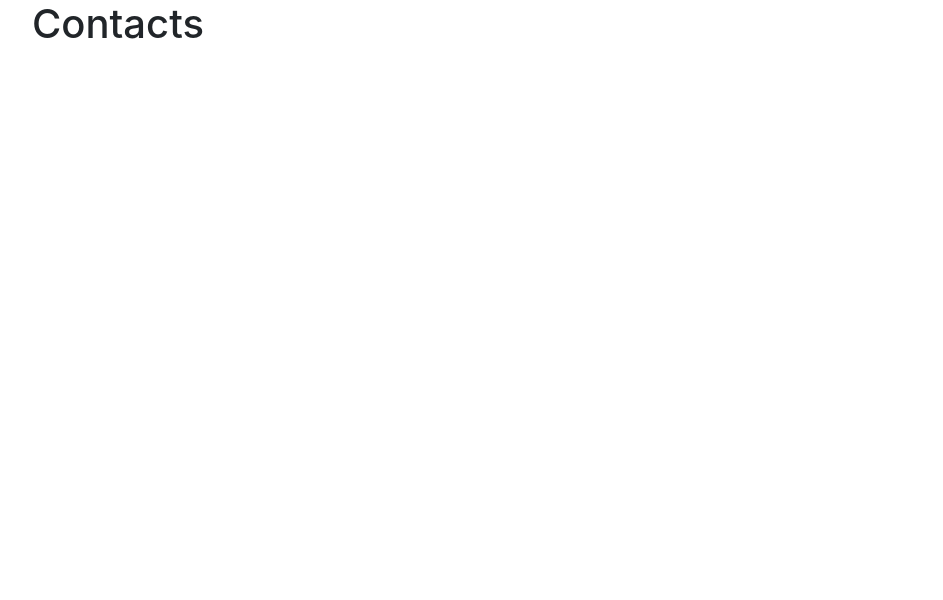
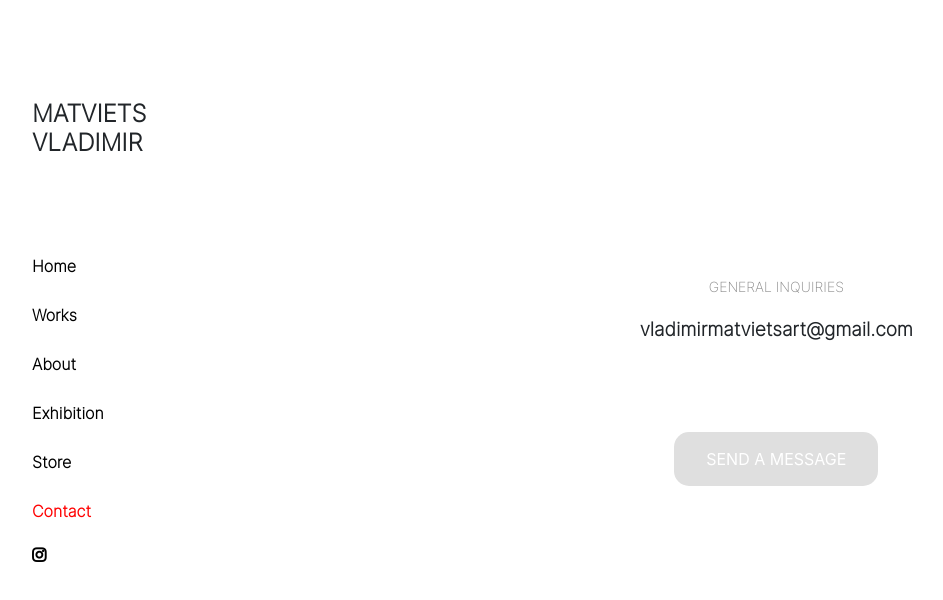
Before and after one commit to kononiaka/matviets-react-app, a React (Create React App) app: page /contact in a window 1280 px wide. Shown: the top 600 px of the page, without its empty margins (32-975 px from the left). Built offline with nearby package versions, Linux system fonts and the light colour scheme.

Commit message:
basics done

```diff
--- a/src/App.css
+++ b/src/App.css
@@ -1,3 +1,7 @@
+.background {
+  background-image: url("./img/no_img_works.jpg");
+  height: 100vh;
+}
 @media (max-width: 2048px) {
   .container-custom {
     margin: 0 auto;
--- a/src/App.js
+++ b/src/App.js
@@ -7,7 +7,7 @@ import { Route, Switch } from "react-router";
 import Works from "./components/works/Works";
 import About from "./components/about/About";
 import Exhibition from "./components/exhibition/Exhibition";
-import Store from "./components/store/store";
+import Store from "./components/store/Store";
 import Contacts from "./components/contacts/Contacts";
 class App extends Component {
   state = {
--- a/src/components/about/About.jsx
+++ b/src/components/about/About.jsx
@@ -1,5 +1,6 @@
 import React from "react";
 import { Link } from "react-router-dom";
+import Img from "../../img/no_img_works.jpg";
 
 const About = () => {
   return (
@@ -40,8 +41,11 @@ const About = () => {
             <i className="fab fa-instagram"></i>
           </Link>
         </div>
-        <div className="col">
-          <h3>TEXT</h3>
+        <div className="works-img col">
+          <img src={Img} alt="" />
+          <h6 className="works-text">
+            Sorry. This content is currently unavailable
+          </h6>
         </div>
       </div>
     </>
--- /dev/null
+++ b/src/components/contacts/Contacts.css
@@ -0,0 +1,37 @@
+h6 {
+  font-family: "Sacramento";
+}
+
+.text-container {
+  display: flex;
+  align-items: center;
+  justify-content: center;
+  flex-direction: column;
+}
+.general-inquriries {
+  font-size: 14px;
+  color: #848484;
+}
+.general-inquriries-mail {
+  margin-top: 15px;
+  font-size: 19px;
+  font-weight: 600;
+}
+.message-send {
+  margin-top: 82px;
+  background-color: #dfdfdf;
+  border: none;
+  color: white;
+  padding: 15px 32px;
+  text-align: center;
+  text-decoration: none;
+  display: inline-block;
+  font-size: 16px;
+  border-radius: 15px;
+  text-transform: uppercase;
+  transition: all 0.6s;
+}
+
+.message-send:hover {
+  background-color: #acaaaa;
+}
--- a/src/components/contacts/Contacts.jsx
+++ b/src/components/contacts/Contacts.jsx
@@ -1,7 +1,60 @@
 import React from "react";
+import { Link } from "react-router-dom";
+import "./Contacts.css";
 
 const Contacts = () => {
-  return <h1>Contacts</h1>;
+  return (
+    <>
+      <div className="row">
+        <div className="col-2">
+          <h4 className="header">MATVIETS VLADIMIR</h4>
+        </div>
+      </div>
+      <div className="row">
+        <div className="nav flex-column сol-5">
+          <Link className="nav-link-custom  " to="/" href="#" alt="1">
+            Home
+          </Link>
+
+          <Link className="nav-link-custom" to="/works" href="#" alt="1">
+            Works
+          </Link>
+
+          <Link className="nav-link-custom " to="/about" href="#" alt="1">
+            About
+          </Link>
+
+          <Link className="nav-link-custom" to="/exhibition" href="#" alt="1">
+            Exhibition
+          </Link>
+
+          <Link className="nav-link-custom" to="/store" href="#" alt="1">
+            Store
+          </Link>
+          <Link
+            className="nav-link-custom active"
+            to="/contact"
+            href="#"
+            alt="1">
+            Contact
+          </Link>
+          <Link
+            className="nav-link-custom"
+            to="https://www.facebook.com/vladimir.kononiaka"
+            href="#">
+            <i className="fab fa-instagram"></i>
+          </Link>
+        </div>
+        <div className="col text-container">
+          <h6 className="general-inquriries">GENERAL INQUIRIES</h6>
+          <h6 className="general-inquriries-mail">
+            vladimirmatvietsart@gmail.com
+          </h6>
+          <button className="message-send">Send a message</button>
+        </div>
+      </div>
+    </>
+  );
 };
 
 export default Contacts;
--- a/src/components/exhibition/Exhibition.jsx
+++ b/src/components/exhibition/Exhibition.jsx
@@ -1,7 +1,55 @@
 import React from "react";
+import { Link } from "react-router-dom";
 
 const Exhibition = () => {
-  return <h1>WoExhibition</h1>;
+  return (
+    <>
+      <div className="row">
+        <div className="col-2">
+          <h4 className="header">MATVIETS VLADIMIR</h4>
+        </div>
+      </div>
+      <div className="row">
+        <div className="nav flex-column сol-5">
+          <Link className="nav-link-custom  " to="/" href="#" alt="1">
+            Home
+          </Link>
+
+          <Link className="nav-link-custom" to="/works" href="#" alt="1">
+            Works
+          </Link>
+
+          <Link className="nav-link-custom" to="/about" href="#" alt="1">
+            About
+          </Link>
+
+          <Link
+            className="nav-link-custom active"
+            to="/exhibition"
+            href="#"
+            alt="1">
+            Exhibition
+          </Link>
+
+          <Link className="nav-link-custom" to="/store" href="#" alt="1">
+            Store
+          </Link>
+          <Link className="nav-link-custom" to="/contact" href="#" alt="1">
+            Contact
+          </Link>
+          <Link
+            className="nav-link-custom"
+            to="https://www.facebook.com/vladimir.kononiaka"
+            href="#">
+            <i className="fab fa-instagram"></i>
+          </Link>
+        </div>
+        <div className="col">
+          <h6>Sorry. This content is currently unavailable</h6>
+        </div>
+      </div>
+    </>
+  );
 };
 
 export default Exhibition;
--- a/src/components/menu/Home.css
+++ b/src/components/menu/Home.css
@@ -1,4 +1,13 @@
 @media (max-width: 2400px) {
+  .main {
+    margin-top: 300px;
+    margin-left: 150px;
+    height: 900px;
+    display: flex;
+    align-items: center;
+    justify-content: center;
+    flex-direction: row;
+  }
   .nav {
     padding-top: 30px;
   }
@@ -29,7 +38,19 @@
     cursor: pointer;
   }
 
-  /* TODO make active class for current page*/
+  .enter-site-btn {
+    font-family: "Sacramento";
+    color: black;
+    text-decoration: none;
+    padding: 15px 30px;
+    border: 1px solid black;
+    height: 60px;
+  }
+  .enter-site-btn:hover {
+    text-decoration: none;
+    color: rgb(226, 24, 24);
+    font-weight: 600;
+  }
 }
 @media (max-width: 400px) {
   .galleryItem img {
--- a/src/components/menu/Home.jsx
+++ b/src/components/menu/Home.jsx
@@ -1,48 +1,15 @@
-import React, { Component } from "react";
+import React from "react";
 import "./Home.css";
 import { Link } from "react-router-dom";
-import Gallery from "../gallery/Gallery";
-import Header from "../header/Header";
 
-class Home extends Component {
-  state = {
-    images: [
-      { id: 1, src: require("../../img/no_img.jpg") },
-      { id: 2, src: require("../../img/no_img.jpg") },
-      { id: 3, src: require("../../img/no_img.jpg") },
-      { id: 4, src: require("../../img/no_img.jpg") },
-      { id: 5, src: require("../../img/no_img.jpg") },
-      { id: 6, src: require("../../img/no_img.jpg") },
-    ],
-  };
-  render() {
+const Home = () => {
   return (
     <>
-        <Header></Header>
-        <div className="row">
-          <div className="nav flex-column сol-5">
-            <Link className="nav-link-custom active " to="/" href="#" alt="1">
-              Home
+      <div className="main">
+        <Link className="enter-site-btn" to="/works">
+          Enter
         </Link>
 
-            <Link className="nav-link-custom" to="/works" href="#" alt="1">
-              Works
-            </Link>
-
-            <Link className="nav-link-custom" to="/about" href="#" alt="1">
-              About
-            </Link>
-
-            <Link className="nav-link-custom" to="/exhibition" href="#" alt="1">
-              Exhibition
-            </Link>
-
-            <Link className="nav-link-custom" to="/store" href="#" alt="1">
-              Store
-            </Link>
-            <Link className="nav-link-custom" to="/contact" href="#" alt="1">
-              Contact
-            </Link>
         <Link
           className="nav-link-custom"
           to="https://www.facebook.com/vladimir.kononiaka"
@@ -50,13 +17,8 @@ class Home extends Component {
           <i className="fab fa-instagram"></i>
         </Link>
       </div>
-          <div className="col">
-            <Gallery elements={this.state.images} />
-          </div>
-        </div>
     </>
   );
-  }
-}
+};
 
 export default Home;
--- a/src/components/store/store.jsx
+++ b/src/components/store/store.jsx
@@ -1,7 +1,51 @@
 import React from "react";
+import { Link } from "react-router-dom";
 
 const Store = () => {
-  return <h1>Store</h1>;
+  return (
+    <>
+      <div className="row">
+        <div className="col-2">
+          <h4 className="header">MATVIETS VLADIMIR</h4>
+        </div>
+      </div>
+      <div className="row">
+        <div className="nav flex-column сol-5">
+          <Link className="nav-link-custom  " to="/" href="#" alt="1">
+            Home
+          </Link>
+
+          <Link className="nav-link-custom" to="/works" href="#" alt="1">
+            Works
+          </Link>
+
+          <Link className="nav-link-custom " to="/about" href="#" alt="1">
+            About
+          </Link>
+
+          <Link className="nav-link-custom" to="/exhibition" href="#" alt="1">
+            Exhibition
+          </Link>
+
+          <Link className="nav-link-custom active" to="/store" href="#" alt="1">
+            Store
+          </Link>
+          <Link className="nav-link-custom" to="/contact" href="#" alt="1">
+            Contact
+          </Link>
+          <Link
+            className="nav-link-custom"
+            to="https://www.facebook.com/vladimir.kononiaka"
+            href="#">
+            <i className="fab fa-instagram"></i>
+          </Link>
+        </div>
+        <div className="col">
+          <h6>Sorry. This content is currently unavailable</h6>
+        </div>
+      </div>
+    </>
+  );
 };
 
 export default Store;
--- a/src/components/works/Works.css
+++ b/src/components/works/Works.css
@@ -8,9 +8,12 @@ h3 {
   text-align: center;
 }
 
+h6 {
+  text-align: center;
+}
 .works-text {
   text-align: center;
-  padding-top: 150px;
+  padding-top: 100px;
 }
 
 .disabled {
--- a/src/components/works/Works.jsx
+++ b/src/components/works/Works.jsx
@@ -1,23 +1,35 @@
-import React from "react";
+import React, { Component } from "react";
+import "./Works.css";
 import { Link } from "react-router-dom";
-import Img from "../../img/no_img_works.jpg";
-import "./Works.css";
+import Gallery from "../gallery/Gallery";
+import Header from "../header/Header";
 
-const Works = () => {
+class Works extends Component {
+  state = {
+    images: [
+      { id: 1, src: require("../../img/no_img.jpg") },
+      { id: 2, src: require("../../img/no_img.jpg") },
+      { id: 3, src: require("../../img/no_img.jpg") },
+      { id: 4, src: require("../../img/no_img.jpg") },
+      { id: 5, src: require("../../img/no_img.jpg") },
+      { id: 6, src: require("../../img/no_img.jpg") },
+    ],
+  };
+  render() {
     return (
       <>
-      <div className="row">
-        <div className="col-2">
-          <h4 className="header">MATVIETS VLADIMIR</h4>
-        </div>
-      </div>
+        <Header></Header>
         <div className="row">
           <div className="nav flex-column сol-5">
-          <Link className="nav-link-custom  " to="/" href="#" alt="1">
+            <Link className="nav-link-custom" to="/" href="#" alt="1">
               Home
             </Link>
 
-          <Link className="nav-link-custom active" to="/works" href="#" alt="1">
+            <Link
+              className="nav-link-custom active"
+              to="/works"
+              href="#"
+              alt="1">
               Works
             </Link>
 
@@ -42,13 +54,13 @@ const Works = () => {
               <i className="fab fa-instagram"></i>
             </Link>
           </div>
-        <div className="works-img col">
-          <img src={Img} alt="" />
-          <h3 className="works-text">TEXT</h3>
+          <div className="col">
+            <Gallery elements={this.state.images} />
           </div>
         </div>
       </>
     );
-};
+  }
+}
 
 export default Works;
```
Lines whose indentation alone changed are shown as unchanged.
